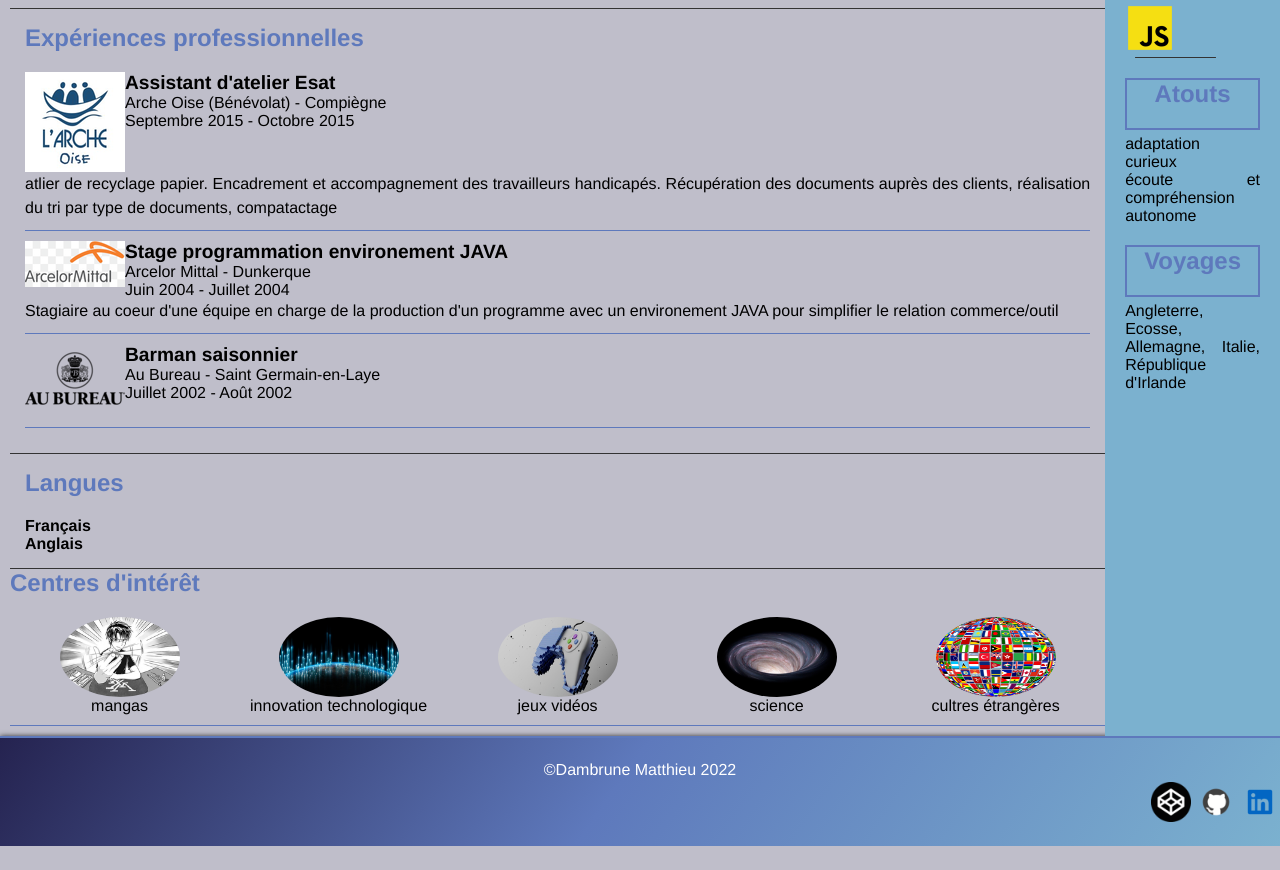
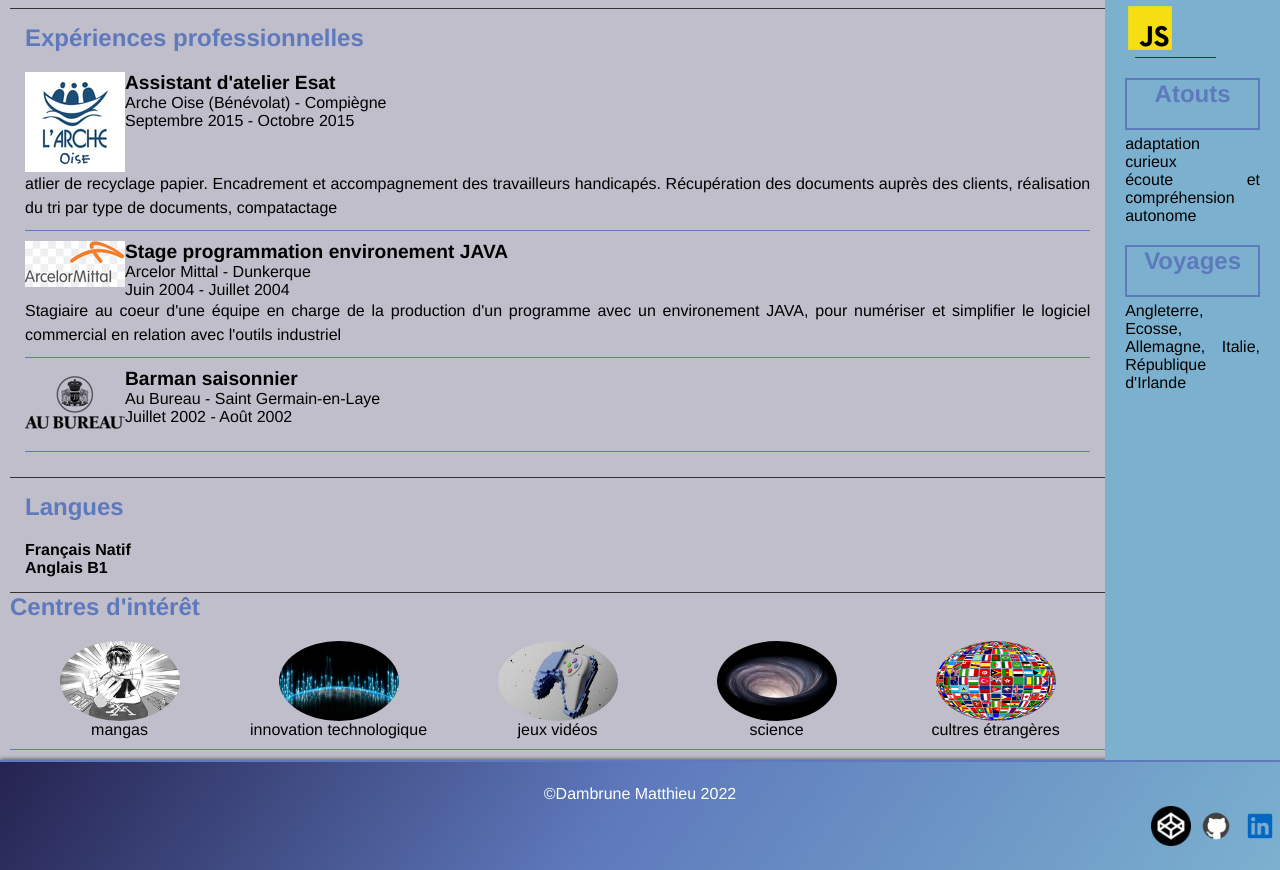
Before and after one commit to DaMatth83/Projet-VS, a plain HTML site: page Projets Persos/CV Perso/index.html in a window 1280 px wide. Shown: the part 800-1670 px from the top of the page. Before the commit the page ends 1646 px from the top, so only its background shows below. Drawn offline with Linux system fonts and the light colour scheme.

Commit message:
corrections

```diff
--- a/Projets Persos/CV Perso/index.html
+++ b/Projets Persos/CV Perso/index.html
@@ -89,7 +89,8 @@
                         <h4>Septembre 2015 - Octobre 2015</h4>
                     </div>
                     <div class="expDesc">
-                        <p>atlier de recyclage papier. Encadrement et accompagnement des travailleurs handicapés. Récupération des documents auprès des clients, réalisation du tri par type de documents, compatactage </p>
+                        <p>atlier de recyclage papier. Encadrement et accompagnement des travailleurs handicapés.
+                            Récupération des documents auprès des clients, réalisation du tri par type de documents, compatactage </p>
                     </div>
                 </div>
                 <div class="formation">
@@ -102,7 +103,8 @@
                         <h4>Juin 2004 - Juillet 2004</h4>
                     </div>
                     <div class="expDesc">
-                        <p>Stagiaire au coeur d'une équipe en charge de la production d'un programme avec un environement JAVA pour simplifier le relation commerce/outil </p>
+                        <p>Stagiaire au coeur d'une équipe en charge de la production d'un programme avec un environement JAVA,
+                             pour numériser et simplifier le logiciel commercial en relation avec l'outils industriel</p>
                     </div>
                 </div>
                 <div class="formation">
@@ -119,8 +121,8 @@
 
             <section class="sectionGauche">
                 <h2>Langues</h2>
-                <h4>Français</h4>
-                <h4>Anglais</h4>
+                <h4>Français Natif</h4>
+                <h4>Anglais B1</h4>
             </section>
             <section>
                 <h2>Centres d'intérêt</h2>
```
